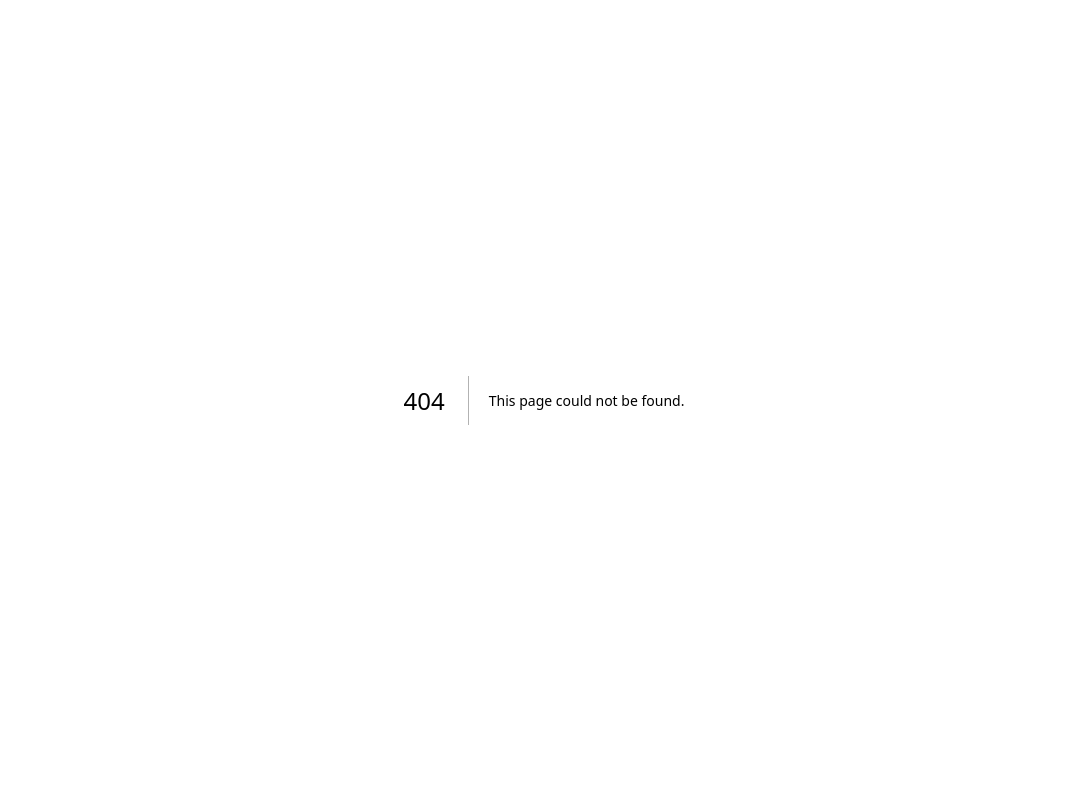
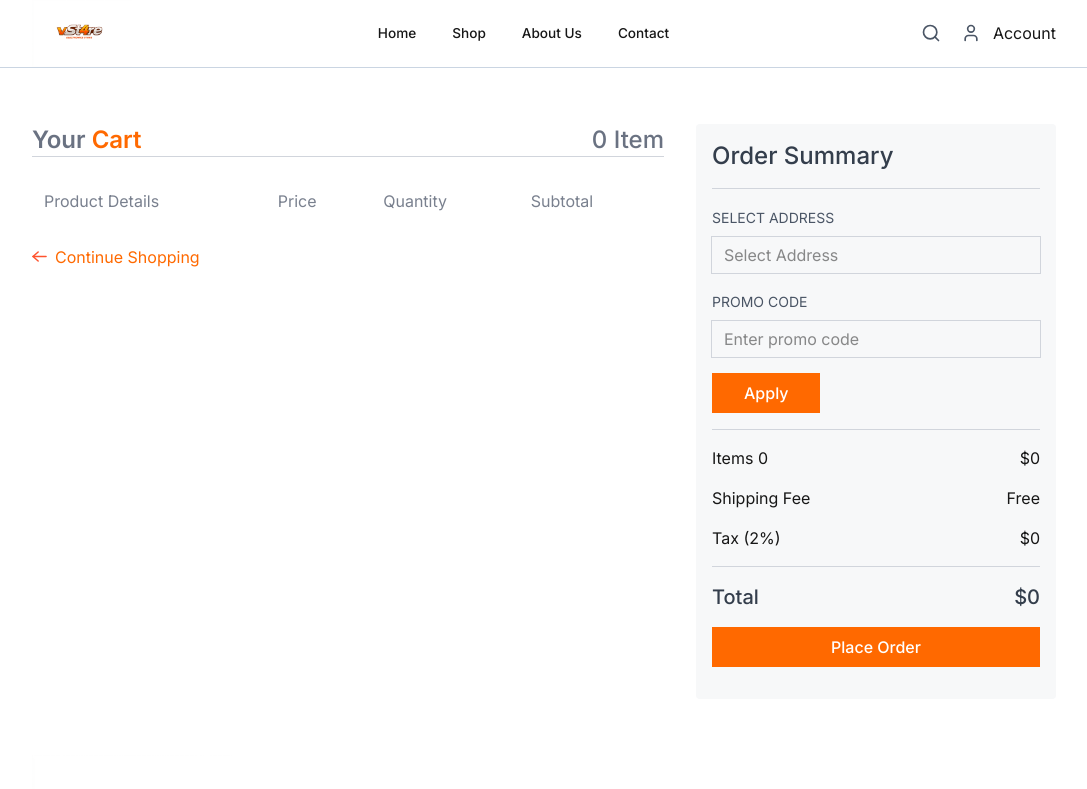
Before and after one commit to ChamreunVira/ecommerce-web, a Next.js app: page /cart in a window 1280 px wide. Before the commit this address had no page. Shown: the top 789 px of the page, without its empty margins (96-1183 px from the left). Built offline with nearby package versions, Linux system fonts and the light colour scheme.

Commit message:
feat: add CartPage and Loading component

```diff
--- /dev/null
+++ b/app/cart/page.tsx
@@ -0,0 +1,111 @@
+import { assets } from "@/assets/assets";
+import Footer from "@/components/Footer";
+import Navbar from "@/components/Navbar";
+import Image from "next/image";
+import Link from "next/link";
+import React from "react";
+
+const CartPage = () => {
+  return (
+    <>
+      <Navbar />
+      <main className="app-container py-14">
+        <div className="flex gap-8">
+          <div className="flex-1">
+            <div className="w-full flex items-center justify-between">
+              <h1 className="md:text-2xl text-xl text-gray-500 font-semibold">
+                Your <span className="text-orange-500">Cart</span>
+              </h1>
+              <p className="md:text-2xl text-xl text-gray-500 font-medium">
+                0 Item
+              </p>
+            </div>
+
+            <hr className="py-4 text-gray-300" />
+
+            <table className="table-auto border-collapse min-w-full">
+              <thead className="text-left">
+                <tr className="*:text-gray-500/90 *:font-normal">
+                  <th className="font-medium md:px-3 px-1">Product Details</th>
+                  <th className="font-medium md:px-3 px-1">Price</th>
+                  <th className="font-medium md:px-3 px-1">Quantity</th>
+                  <th className="font-medium md:px-3 px-1">Subtotal</th>
+                </tr>
+              </thead>
+            </table>
+            <Link href="/all-product">
+              <button className="flex items-center mt-8 text-orange-500 cursor-pointer">
+                <Image
+                  src={assets.arrow_right_icon_colored}
+                  alt="arrow-icon"
+                  className="mr-2"
+                />
+                Continue Shopping
+              </button>
+            </Link>
+          </div>
+
+          <div className="bg-gray-500/5 rounded-sm p-4 max-w-90 w-full">
+            <h1 className="text-2xl text-gray-800/90 font-medium">
+              Order Summary
+            </h1>
+            <hr className="text-gray-300 my-4" />
+
+            <div className="mb-4">
+              <label htmlFor="#" className="text-sm text-gray-600 uppercase">
+                Select Address
+              </label>
+              <input
+                type="text"
+                placeholder="Select Address"
+                className="w-full mt-2 border-0 outline-1 outline-gray-300 px-3 py-1.5"
+              />
+            </div>
+
+            <div>
+              <label htmlFor="#" className="text-sm text-gray-600 uppercase">
+                Promo Code
+              </label>
+              <input
+                type="text"
+                placeholder="Enter promo code"
+                className="w-full mt-2 border-0 outline-1 outline-gray-300 px-3 py-1.5"
+              />
+              <button className="mt-4 text-white font-medium bg-orange-500 px-8 py-2">
+                Apply
+              </button>
+              <hr className="my-4 text-gray-300" />
+              <div className="flex flex-col justify-center space-y-4">
+                <div className="flex justify-between">
+                  <h3>Items 0</h3>
+                  <h3>$0</h3>
+                </div>
+                <div className="flex justify-between">
+                  <h3>Shipping Fee</h3>
+                  <h3>Free</h3>
+                </div>
+                <div className="flex justify-between">
+                  <h3>Tax (2%)</h3>
+                  <h3>$0</h3>
+                </div>
+                <hr className="text-gray-300" />
+                <div className="flex justify-between">
+                  <h3 className="text-xl font-medium text-gray-800/90">
+                    Total
+                  </h3>
+                  <h3 className="text-xl font-medium text-gray-800/90">$0</h3>
+                </div>
+              </div>
+              <button className="my-4 w-full text-white font-medium bg-orange-500 px-8 py-2">
+                Place Order
+              </button>
+            </div>
+          </div>
+        </div>
+      </main>
+      <Footer />
+    </>
+  );
+};
+
+export default CartPage;
--- /dev/null
+++ b/components/Loading.tsx
@@ -0,0 +1,11 @@
+import React from "react";
+
+const Loading = () => {
+  return (
+    <div className="w-full h-[70vh] flex justify-center items-center">
+      <div className="animate-ping w-20 h-20 border-4 rounded-full border-t-orange-500 border-slate-300"></div>
+    </div>
+  );
+};
+
+export default Loading;
```
